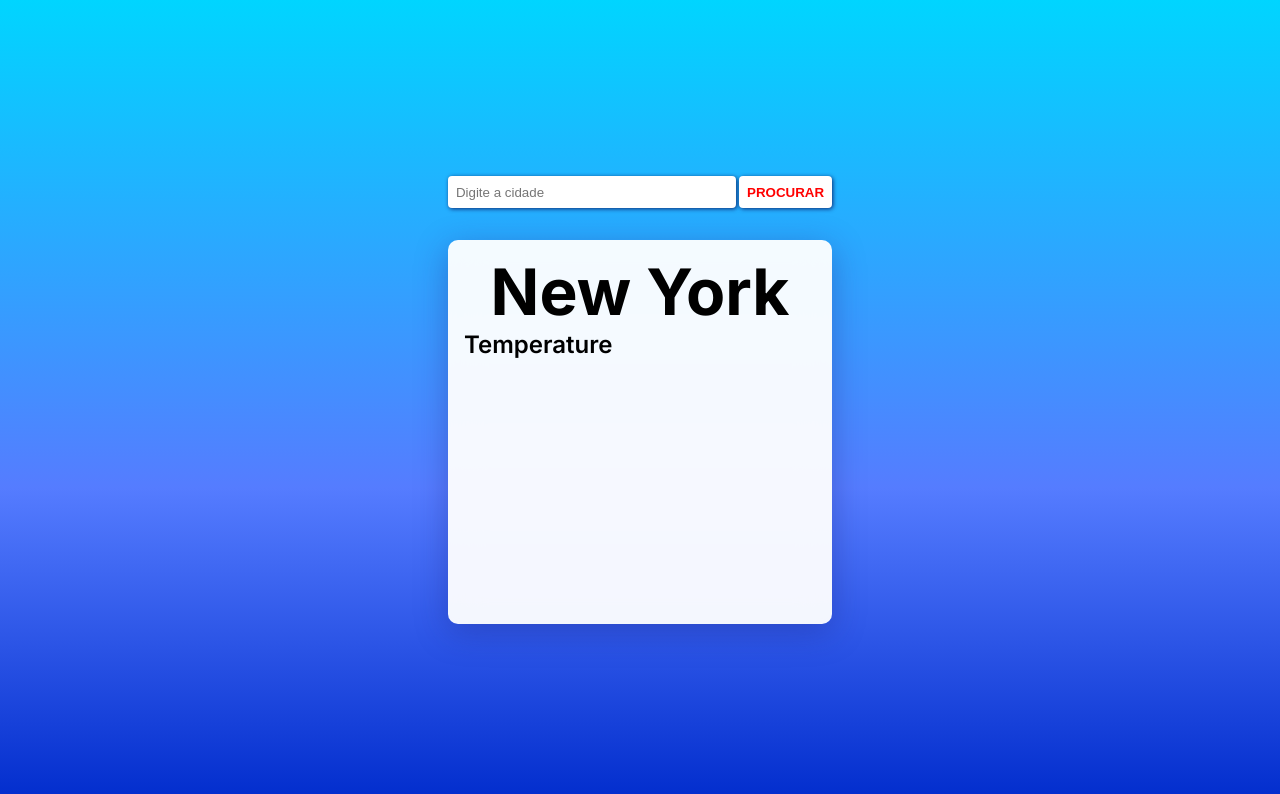
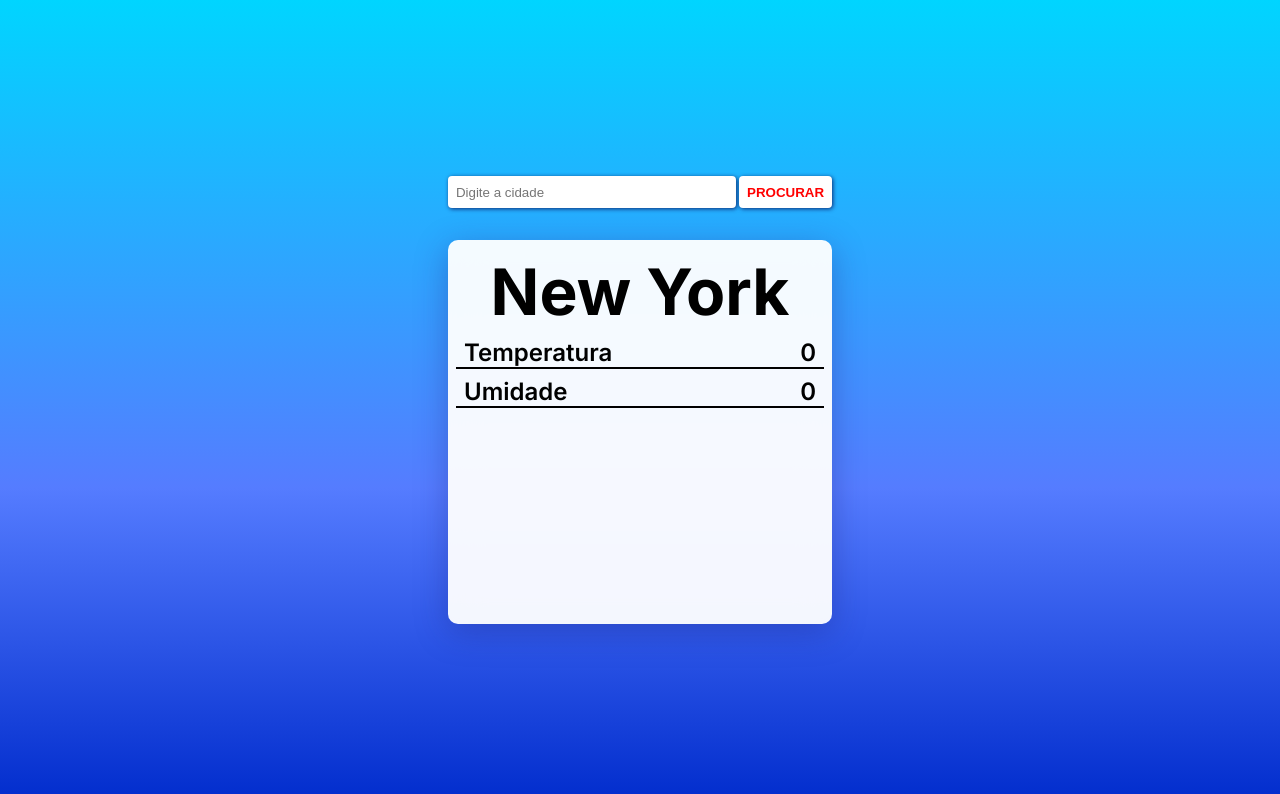
Before and after one commit to vitor0ferreira/weather-tracker, a Next.js app: page / in a window 1280 px wide. Shown: the top 794 px of the page. Built offline with nearby package versions, Linux system fonts and the light colour scheme.

Commit message:
UseState: on CityData to re-render all after fetch

```diff
--- a/app/page.module.css
+++ b/app/page.module.css
@@ -44,7 +44,9 @@
   height: auto;
   width: 24rem;
   padding: 0.8rem 0.5rem;
+  color: black;
   display: flex;
+  gap: 0.5rem;
   flex-direction: column;
   justify-content: flex-start;
   align-items: center;
@@ -53,13 +55,13 @@
   backdrop-filter: blur( 17px );
   -webkit-backdrop-filter: blur( 17px );
   border-radius: 10px;
-  color: black;
   font-size: 2rem;
   font-weight: 600;
 }
 
 .weather_lines{
   width: 100%;
+  border-bottom: 2px solid black;
   padding: 0 0.5rem;
   display: flex;
   flex-direction: row;
--- a/app/page.tsx
+++ b/app/page.tsx
@@ -6,7 +6,7 @@ import { useEffect, useState } from 'react'
 import Card from './components/Card/Card';
 
 interface City {
-  name: string,
+  name: string | undefined | null,
   longitude: number,
   latitude: number,
   temperature: number,
@@ -15,28 +15,30 @@ interface City {
 
 export default function Home() {
 
-  const [cityInput, setCityInput] = useState<string>('New York')
-  const [isDataReady, setIsDataReady] = useState<boolean>(false)
-  const cityData:City = {
-    name: cityInput,
+  const [cityData, setCityData] = useState<City>({
+    name: 'New York',
     longitude: 0,
     latitude: 0,
     temperature: 0,
     humidity: 0
-  }
-  const [newCityData, setNewCityData] = useState<City>()
+  })
+
+  const searchedCity = document.querySelector('input')?.value
 
 
+  function handleSearchClick (){
+      GetWeatherData();
+  }
+
   async function GetWeatherData (){
-    const geoApiURL:string = `http://api.openweathermap.org/geo/1.0/direct?q=${cityInput}&limit=5&appid=9db20493ccc761d551a7b7e55deaa7c2`;
+    const geoApiURL:string = `http://api.openweathermap.org/geo/1.0/direct?q=${cityData.name}&limit=5&appid=9db20493ccc761d551a7b7e55deaa7c2`;
 
 
     const fetchData = await fetch(geoApiURL)
-      .then((data)=>data.json())
-      .then((data)=> data = data[0])
+    const weatherData = await fetchData.json()
       .then((data)=>{
-        cityData.latitude = data.lat
-        cityData.longitude = data.lon
+        data = data[0]
+        setCityData({...cityData, latitude: data.lat, longitude: data.lon})
       })
       .then(() => fetchWeather(cityData))
 
@@ -47,10 +49,7 @@ export default function Home() {
       await fetch(weatherApiURL)
       .then((response)=>response.json())
       .then((response)=>{
-        console.log(response)
-        cityData.temperature = response.current.temp
-        cityData.humidity = response.current.humidity
-        setIsDataReady(true)
+        setCityData({...cityData, temperature: response.current.temp, humidity: response.current.humidity})
         console.table(cityData)
       })
     }
@@ -64,14 +63,16 @@ export default function Home() {
           placeholder='Digite a cidade'
           required
           className={styles.search_bar}
+          id='searchInput'
         />
-        <button className={styles.submit} onClick={GetWeatherData}>
+        <button className={styles.submit} onClick={handleSearchClick}>
           PROCURAR
         </button>
       </div>
       <div className={styles.weather_section}>
         <h1>{cityData.name}</h1>
-        <section className={styles.weather_lines}>Temperature <p></p> </section>
+        <section className={styles.weather_lines}>Temperatura <p>{cityData.temperature}</p> </section>
+        <section className={styles.weather_lines}>Umidade <p>{cityData.humidity}</p> </section>
       </div>
     </main>
   )
```
